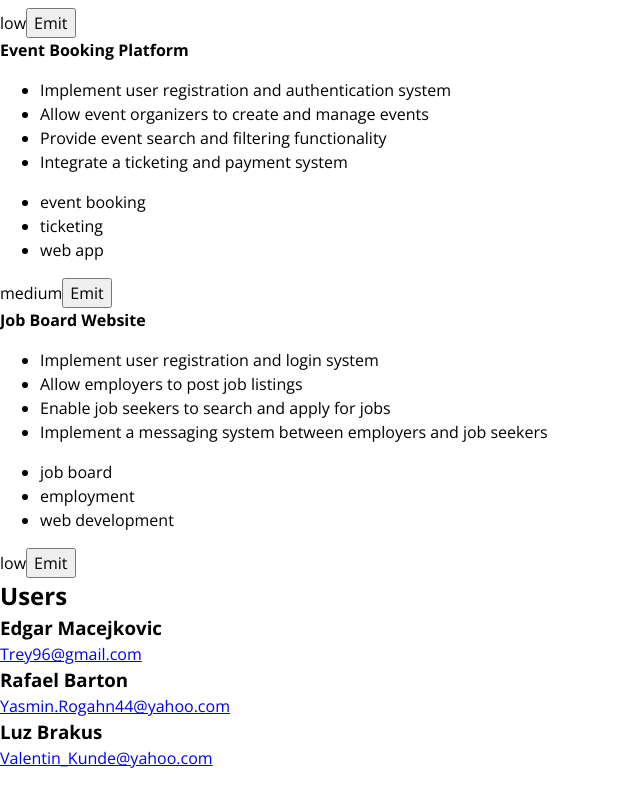
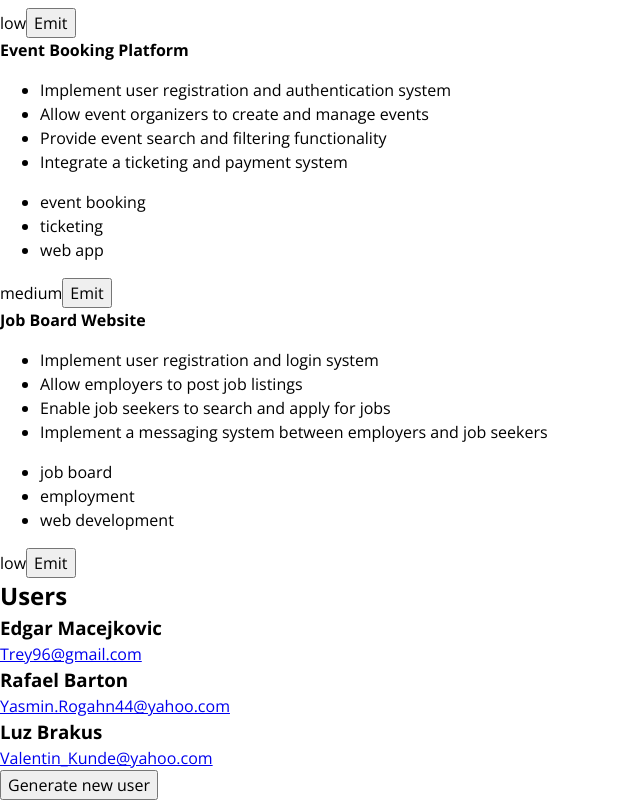
Before and after one commit to Btwonu/angular-projects, an Angular app: page / in a window 1280 px wide. Shown: the part 856-1656 px from the top of the page, without its empty margins (0-640 px from the left). Before the commit the page ends 1626 px from the top, so only its background shows below. Built offline with nearby package versions, Linux system fonts and the light colour scheme.

Commit message:
Add generation of new user with event

```diff
--- a/src/app/app.component.html
+++ b/src/app/app.component.html
@@ -2,4 +2,4 @@
 
 <app-project-list [projects]="projectsData"></app-project-list>
 
-<app-user-list [users]="usersData"></app-user-list>
+<app-user-list [users]="usersData" (newUserEvent)="addUser($event)"></app-user-list>
--- a/src/app/app.component.ts
+++ b/src/app/app.component.ts
@@ -17,17 +17,20 @@ export class AppComponent implements OnInit, OnDestroy {
 	constructor(
 		private articleService: ArticleService,
 		private userService: UserService,
-	) {
-		console.log('constructor');
-	}
+	) {}
 
 	ngOnInit(): void {
-		console.log('init');
+		console.log('init AppComponent');
 		this.projectsData = this.articleService.getArticles();
 		this.usersData = this.userService.getUsers();
 	}
 
 	ngOnDestroy(): void {
-		console.log('destroy');
+		console.log('destroy AppComponent');
+	}
+
+	addUser(user: User) {
+		this.usersData.push(user);
+		console.log('Addded new user successfully');
 	}
 }
--- a/src/app/user-list/user-list.component.html
+++ b/src/app/user-list/user-list.component.html
@@ -1,3 +1,5 @@
 <h2>Users</h2>
 
 <app-user *ngFor="let user of users" [user]="user"></app-user>
+
+<button style="display: block;" (click)="generateUser()">Generate new user</button>
--- a/src/app/user-list/user-list.component.ts
+++ b/src/app/user-list/user-list.component.ts
@@ -1,5 +1,6 @@
-import { Component, Input } from '@angular/core';
+import { Component, Input, Output, OnInit, EventEmitter } from '@angular/core';
 import { User } from '../models/User';
+import { UserService } from '../services/UserService';
 
 @Component({
   selector: 'app-user-list',
@@ -8,4 +9,16 @@ import { User } from '../models/User';
 })
 export class UserListComponent {
 	@Input() users: User[] = [];
+	@Output() newUserEvent = new EventEmitter<User>();
+
+	constructor(private userService: UserService) {}
+
+	ngOnInit(): void {
+		console.log('init UserListComponent');
+	}
+
+	generateUser() {
+		const newUser: User = this.userService.getNewUser();
+		this.newUserEvent.emit(newUser);
+	}
 }
```
